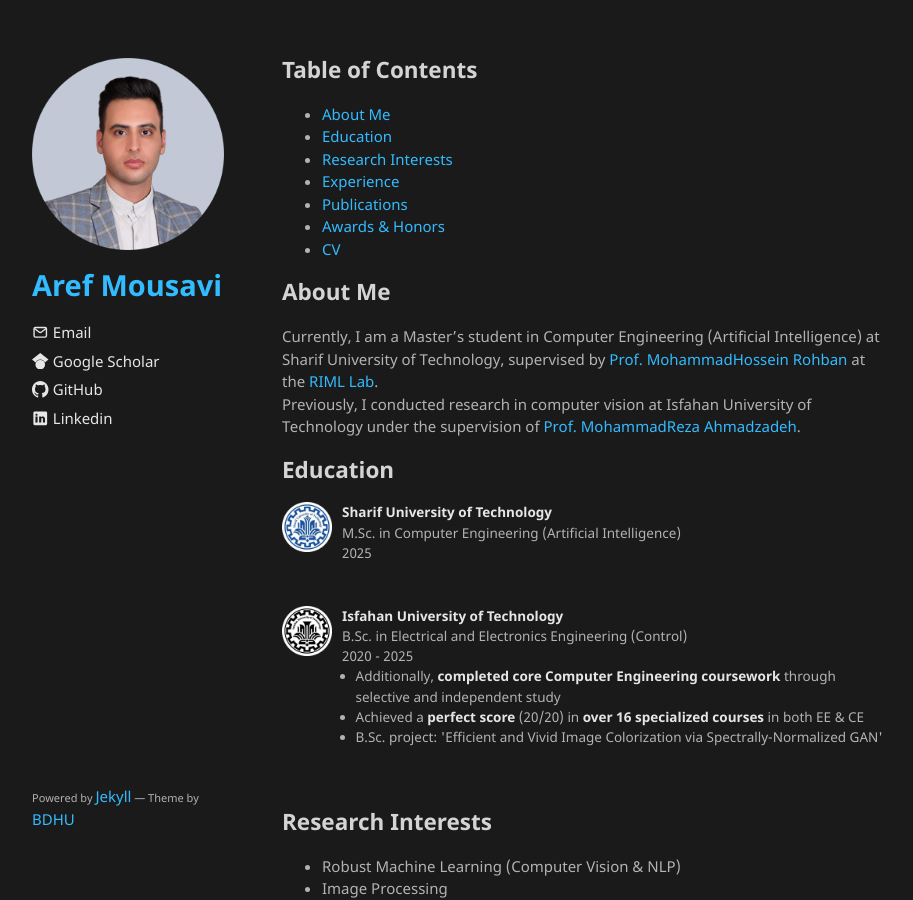
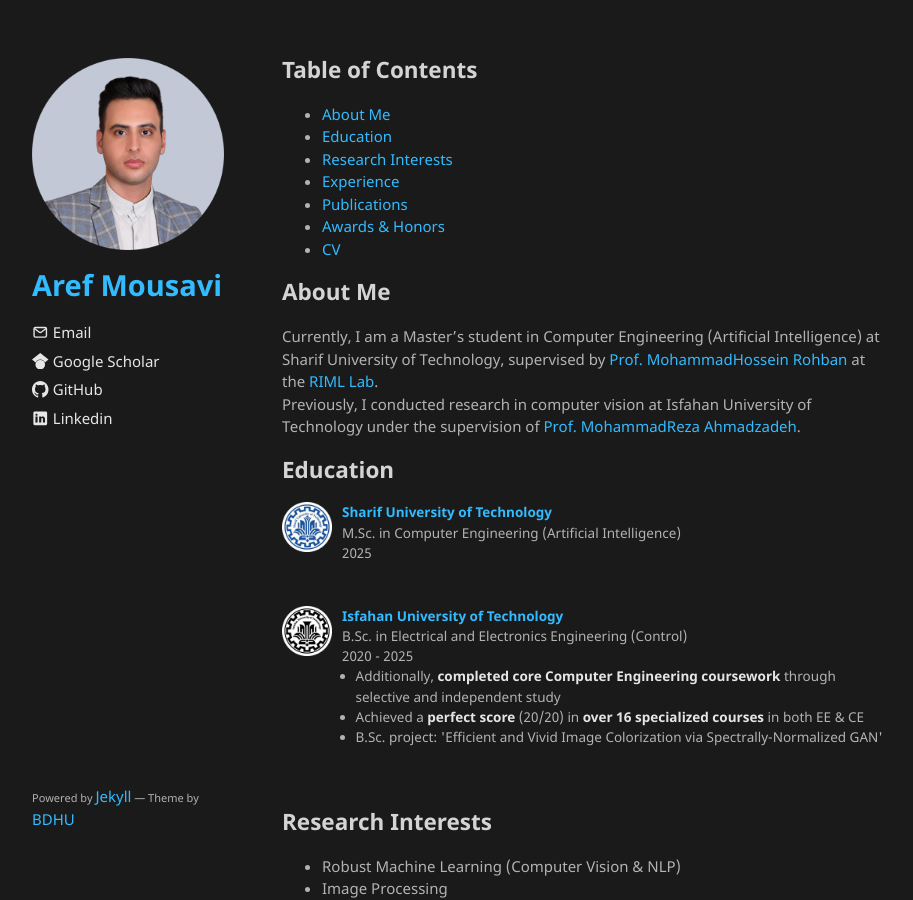
Before and after one commit to arefmousavi/arefmousavi.github.io, a Jekyll site: the page built from index.md, in a window 1280 px wide and 900 px high. Shown: the whole window, without its empty margins (178-1091 px from the left). Built offline with Jekyll 4.4.1, drawn with Linux system fonts in a browser that asks for light colours; the repository's description, which GitHub fills in, is left out; our own code applies the rules of GitHub Pages for plain Markdown files.

Commit message:
chore: update main page

```diff
--- a/index.md
+++ b/index.md
@@ -21,7 +21,7 @@ Previously, I conducted research in computer vision at Isfahan University of Tec
 <div style="display:flex; align-items:left;">
   <img src="./assets/img/SUT.png" alt="" style="width:50px; height:50px; margin-right:10px;">
   <div style="font-size: 90%;">
-    <a href="https://en.sharif.ir/" target="_blank"><strong>Sharif University of Technology</strong></a><br>
+    <strong><a href="https://en.sharif.ir/" target="_blank">Sharif University of Technology</a></strong><br>
     M.Sc. in Computer Engineering (Artificial Intelligence)<br>
     2025<br>
   </div>
@@ -30,7 +30,7 @@ Previously, I conducted research in computer vision at Isfahan University of Tec
 <div style="display:flex; align-items:left;">
   <img src="./assets/img/IUT.png" alt="" style="width:50px; height:50px; margin-right:10px;">
   <div style="font-size: 90%;">
-    <a href="https://english.iut.ac.ir/" target="_blank"><strong>Isfahan University of Technology</strong></a><br>
+    <strong><a href="https://english.iut.ac.ir/" target="_blank">Isfahan University of Technology</a></strong><br>
     B.Sc. in Electrical and Electronics Engineering (Control)<br>
     2020 - 2025<br>
     <ul style="padding-left: 1em; margin-left: 0; list-style-position: outside;">
```
